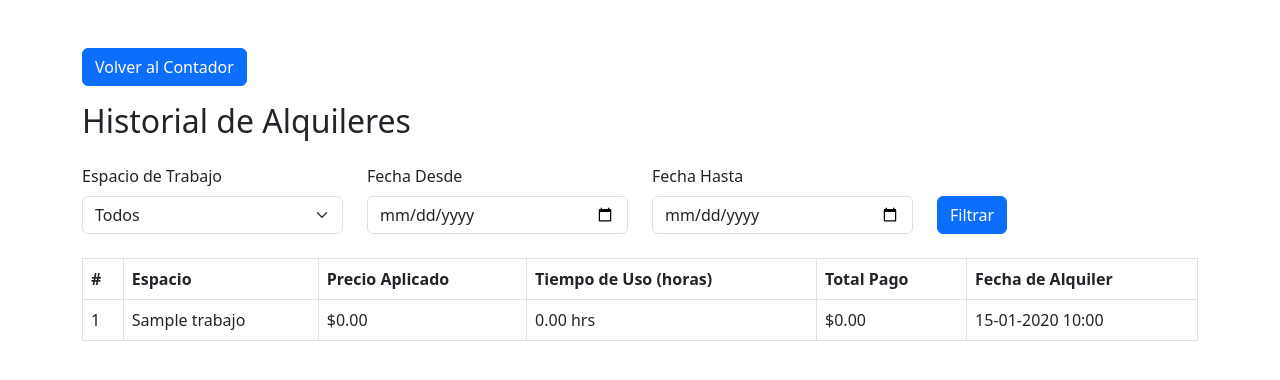
After one commit to NEWHZ/contador, a CodeIgniter app: page /contador/alquiler/filtrarHistorial in a window 1280 px wide. The commit adds this page. Shown: the top 380 px of the page. Run offline with CodeIgniter, Linux system fonts and the light colour scheme; tables that the repository leaves empty or names only in its code hold one stand-in row (values such as "Sample post"); data that the repository does not hold is empty.

Commit message:
Conexion de historial y contador

```diff
--- a/application/config/routes.php
+++ b/application/config/routes.php
@@ -52,3 +52,10 @@ $route['categorias/store'] = 'categorias/store';
 $route['categorias/edit/(:num)'] = 'categorias/edit/$1';
 $route['categorias/update/(:num)'] = 'categorias/update/$1';
 $route['categorias/delete/(:num)'] = 'categorias/delete/$1';
+
+
+
+$route['alquiler'] = 'alquiler/index';
+$route['alquiler/registrarAlquiler'] = 'alquiler/registrarAlquiler';
+$route['alquiler/historial'] = 'alquiler/historial';
+$route['alquiler/filtrarHistorial'] = 'alquiler/filtrarHistorial';
--- /dev/null
+++ b/application/controllers/Alquiler.php
@@ -0,0 +1,71 @@
+<?php
+defined('BASEPATH') OR exit('No direct script access allowed');
+
+class Alquiler extends CI_Controller {
+
+    public function __construct() {
+        parent::__construct();
+        $this->load->model('Alquiler_model'); // Cargar el modelo de alquiler
+        $this->load->helper('url');
+        $this->load->library('session');
+    }
+
+    // Método predeterminado (index) para redirigir al historial
+    public function index() {
+        redirect('alquiler/historial');
+    }
+
+  // Método para registrar el alquiler
+public function registrarAlquiler() {
+    // Log para verificar que el método se llama
+    log_message('info', 'registrarAlquiler method called.');
+
+    $espacio_id = $this->input->post('espacio_id');
+    $tiempo_uso = $this->input->post('tiempo_uso'); // Tiempo en horas
+
+    // Verificar que los datos están llegando
+    log_message('info', 'Datos recibidos - Espacio ID: ' . $espacio_id . ' Tiempo de uso: ' . $tiempo_uso);
+
+    // Obtener el precio por hora del espacio
+    $precio_aplicado = $this->Alquiler_model->obtenerPrecioCategoria($espacio_id);
+    $total_pago = $precio_aplicado * $tiempo_uso;
+
+    // Datos para guardar en la tabla historial_alquiler
+    $data = array(
+        'espacio_id' => $espacio_id,
+        'precio_aplicado' => $precio_aplicado,
+        'tiempo_uso' => $tiempo_uso,
+        'total_pago' => $total_pago
+    );
+
+    // Log de los datos que se van a insertar
+    log_message('info', 'Datos a guardar: ' . json_encode($data));
+
+    // Guardar el registro en la base de datos
+    if ($this->Alquiler_model->guardarAlquiler($data)) {
+        log_message('info', 'Alquiler registrado con éxito.');
+        echo json_encode(array('status' => 'success', 'message' => 'Alquiler registrado con éxito'));
+    } else {
+        log_message('error', 'Error al registrar el alquiler.');
+        echo json_encode(array('status' => 'error', 'message' => 'Error al registrar el alquiler'));
+    }
+}
+
+    // Método para mostrar el historial de alquileres
+    public function historial() {
+        $data['historial'] = $this->Alquiler_model->getHistorialAlquiler();
+        $this->load->view('alquiler/historial', $data);
+    }
+
+    // Método opcional para aplicar filtros al historial
+    public function filtrarHistorial() {
+        $filters = array(
+            'espacio_id' => $this->input->post('espacio_id'),
+            'fecha_desde' => $this->input->post('fecha_desde'),
+            'fecha_hasta' => $this->input->post('fecha_hasta')
+        );
+
+        $data['historial'] = $this->Alquiler_model->filtrarHistorial($filters);
+        $this->load->view('alquiler/historial', $data);
+    }
+}
--- /dev/null
+++ b/application/models/Alquiler_model.php
@@ -0,0 +1,65 @@
+<?php
+defined('BASEPATH') OR exit('No direct script access allowed');
+
+class Alquiler_model extends CI_Model {
+
+    public function __construct() {
+        parent::__construct();
+        $this->load->database();
+    }
+
+    // Obtener el precio de la categoría del espacio
+    public function obtenerPrecioCategoria($espacio_id) {
+        $this->db->select('categorias.precio');
+        $this->db->from('espacios_trabajo');
+        $this->db->join('categorias', 'espacios_trabajo.categoria_id = categorias.id');
+        $this->db->where('espacios_trabajo.id', $espacio_id);
+        $query = $this->db->get();
+
+        if ($query->num_rows() > 0) {
+            return $query->row()->precio;
+        }
+        return 0;
+    }
+
+    // Guardar el registro del alquiler en historial_alquiler
+    public function guardarAlquiler($data) {
+        // Log para verificar los datos que se intentan guardar
+        log_message('info', 'Intentando guardar los datos: ' . json_encode($data));
+
+        return $this->db->insert('historial_alquiler', $data);
+    }
+
+
+    // Obtener el historial de alquileres con información del espacio
+    public function getHistorialAlquiler() {
+        $this->db->select('historial_alquiler.*, espacios_trabajo.nombre as nombre_espacio');
+        $this->db->from('historial_alquiler');
+        $this->db->join('espacios_trabajo', 'historial_alquiler.espacio_id = espacios_trabajo.id');
+        $this->db->order_by('fecha_alquiler', 'DESC'); // Ordenar por fecha de alquiler descendente
+        $query = $this->db->get();
+        return $query->result_array();
+    }
+
+    // Opcional: Agregar un método para filtrar registros, por ejemplo, por espacio de trabajo o fecha
+    public function filtrarHistorial($filters) {
+        $this->db->select('historial_alquiler.*, espacios_trabajo.nombre as nombre_espacio');
+        $this->db->from('historial_alquiler');
+        $this->db->join('espacios_trabajo', 'historial_alquiler.espacio_id = espacios_trabajo.id');
+
+        // Aplicar filtros si se proporcionan
+        if (!empty($filters['espacio_id'])) {
+            $this->db->where('historial_alquiler.espacio_id', $filters['espacio_id']);
+        }
+        if (!empty($filters['fecha_desde'])) {
+            $this->db->where('historial_alquiler.fecha_alquiler >=', $filters['fecha_desde']);
+        }
+        if (!empty($filters['fecha_hasta'])) {
+            $this->db->where('historial_alquiler.fecha_alquiler <=', $filters['fecha_hasta']);
+        }
+
+        $this->db->order_by('fecha_alquiler', 'DESC');
+        $query = $this->db->get();
+        return $query->result_array();
+    }
+}
--- /dev/null
+++ b/application/views/alquiler/historial.php
@@ -0,0 +1,70 @@
+<!DOCTYPE html>
+<html lang="es">
+<head>
+    <meta charset="UTF-8">
+    <meta name="viewport" content="width=device-width, initial-scale=1.0">
+    <title>Historial de Alquileres</title>
+    <link href="https://cdn.jsdelivr.net/npm/bootstrap@5.3.0/dist/css/bootstrap.min.css" rel="stylesheet">
+</head>
+<body>
+<div class="container mt-5">
+<a href="<?= base_url('') ?>" class="btn btn-primary mb-3">Volver al Contador</a>
+    <h2 class="mb-4">Historial de Alquileres</h2>
+
+    <!-- Opcional: Formulario de filtro -->
+    <form method="POST" action="<?= base_url('alquiler/filtrarHistorial') ?>" class="mb-4">
+        <div class="row">
+            <div class="col-md-3">
+                <label for="espacio_id" class="form-label">Espacio de Trabajo</label>
+                <select class="form-select" name="espacio_id" id="espacio_id">
+                    <option value="">Todos</option>
+                    <?php foreach ($espacios as $espacio): ?>
+                        <option value="<?= $espacio['id'] ?>"><?= $espacio['nombre'] ?></option>
+                    <?php endforeach; ?>
+                </select>
+            </div>
+            <div class="col-md-3">
+                <label for="fecha_desde" class="form-label">Fecha Desde</label>
+                <input type="date" class="form-control" name="fecha_desde" id="fecha_desde">
+            </div>
+            <div class="col-md-3">
+                <label for="fecha_hasta" class="form-label">Fecha Hasta</label>
+                <input type="date" class="form-control" name="fecha_hasta" id="fecha_hasta">
+            </div>
+            <div class="col-md-3 d-flex align-items-end">
+                <button type="submit" class="btn btn-primary">Filtrar</button>
+            </div>
+        </div>
+    </form>
+
+    <!-- Tabla del historial -->
+    <table class="table table-bordered">
+        <thead>
+            <tr>
+                <th>#</th>
+                <th>Espacio</th>
+                <th>Precio Aplicado</th>
+                <th>Tiempo de Uso (horas)</th>
+                <th>Total Pago</th>
+                <th>Fecha de Alquiler</th>
+            </tr>
+        </thead>
+        <tbody>
+            <?php foreach ($historial as $alquiler): ?>
+                <tr>
+                    <td><?= $alquiler['id'] ?></td>
+                    <td><?= $alquiler['nombre_espacio'] ?></td>
+                    <td>$<?= number_format($alquiler['precio_aplicado'], 2) ?></td>
+                    <td><?= number_format($alquiler['tiempo_uso'], 2) ?> hrs</td>
+                    <td>$<?= number_format($alquiler['total_pago'], 2) ?></td>
+                    <td><?= date('d-m-Y H:i', strtotime($alquiler['fecha_alquiler'])) ?></td>
+                </tr>
+            <?php endforeach; ?>
+        </tbody>
+    </table>
+</div>
+<!-- Incluir el script de temporizador en la vista de historial -->
+<script src="<?php echo base_url('assets/js/timer-core.js'); ?>"></script>
+
+</body>
+</html>
--- a/application/views/header.php
+++ b/application/views/header.php
@@ -10,7 +10,7 @@
     </div>
     <div class="d-flex align-items-center gap-3">
         <nav class="d-none d-md-flex gap-3">
-            <a class="text-dark" href="#">Historial</a>
+            <a class="text-dark" href="/contador/index.php/alquiler">Historial</a>
             <a class="text-dark" href="/contador/index.php/espacios">Dispositivos</a>
         </nav>
         <div class="d-flex align-items-center gap-2">
--- a/assets/js/timer-core.js
+++ b/assets/js/timer-core.js
@@ -1,10 +1,10 @@
 let timerInterval;
 let isStopwatch = false;
 let timeElapsed = 0;
-let countdownTime = 0; // El valor predeterminado eliminado
+let countdownTime = 0;
 let isPaused = true;
-let currentSpaceId = null; // ID de la ficha actual
-let pausedAt = null; // Hora en la que se pausó
+let currentSpaceId = null;
+let pausedAt = null;
 
 // Función que abre el modal con el temporizador correspondiente a una tarjeta
 function openTimerModal(spaceId) {
@@ -118,7 +118,11 @@ function setCustomCountdown() {
 	if (!isNaN(customTime) && customTime > 0) {
 		setCountdown(customTime);
 	} else {
-		alert("Please enter a valid number of seconds");
+		Swal.fire({
+			icon: "error",
+			title: "Error",
+			text: "Please enter a valid number of seconds",
+		});
 	}
 }
 
@@ -151,7 +155,13 @@ function startPauseTimer() {
 	localStorage.setItem(`timeElapsed_${currentSpaceId}`, timeElapsed); // Guardar el tiempo transcurrido
 	if (!isStopwatch) {
 		// Para countdown, guardar el tiempo restante exacto
-		const remainingTime = countdownTime - (timeElapsed || elapsedTime);
+		const remainingTime =
+			countdownTime -
+			Math.floor(
+				(new Date().getTime() -
+					parseInt(localStorage.getItem(`startTime_${currentSpaceId}`))) /
+					1000
+			);
 		localStorage.setItem(`countdownTime_${currentSpaceId}`, remainingTime);
 	}
 }
@@ -171,6 +181,42 @@ function startTimer() {
 	}, 1000);
 }
 
+// Intervalo para enviar datos al servidor
+let syncInterval = setInterval(() => {
+	if (!isPaused && currentSpaceId) {
+		syncTimerData();
+	}
+}, 10000); // Sincronizar cada 10 segundos
+
+function syncTimerData() {
+	// Verificar si ya se ha sincronizado para evitar duplicados
+	const alreadySynced = localStorage.getItem(`isSynced_${currentSpaceId}`);
+	if (alreadySynced === "true") {
+		return; // Si ya se ha sincronizado, no enviar nuevamente
+	}
+
+	const tiempoEnSegundos = isStopwatch
+		? timeElapsed
+		: countdownTime -
+		  Math.floor(
+				(new Date().getTime() -
+					parseInt(localStorage.getItem(`startTime_${currentSpaceId}`))) /
+					1000
+		  );
+
+	if (tiempoEnSegundos > 0) {
+		registrarAlquiler(currentSpaceId, tiempoEnSegundos)
+			.then((response) => {
+				console.log("Sincronización exitosa con la BD:", response);
+				// Marcar como sincronizado
+				localStorage.setItem(`isSynced_${currentSpaceId}`, "true");
+			})
+			.catch((error) => {
+				console.error("Error al sincronizar con la BD:", error);
+			});
+	}
+}
+
 // Pausa el temporizador
 function pauseTimer() {
 	clearInterval(timerInterval);
@@ -179,7 +225,13 @@ function pauseTimer() {
 		localStorage.setItem(`timeElapsed_${currentSpaceId}`, timeElapsed);
 	} else {
 		// Para countdown, guardar el tiempo restante exacto
-		const remainingTime = countdownTime - timeElapsed;
+		const remainingTime =
+			countdownTime -
+			Math.floor(
+				(new Date().getTime() -
+					parseInt(localStorage.getItem(`startTime_${currentSpaceId}`))) /
+					1000
+			);
 		localStorage.setItem(`countdownTime_${currentSpaceId}`, remainingTime);
 	}
 }
@@ -193,6 +245,7 @@ function resetTimer() {
 	localStorage.removeItem(`timeElapsed_${currentSpaceId}`);
 	localStorage.removeItem(`pausedAt_${currentSpaceId}`);
 	localStorage.removeItem(`countdownTime_${currentSpaceId}`);
+	localStorage.removeItem(`isSynced_${currentSpaceId}`); // Limpiar la bandera de sincronización
 
 	timeElapsed = 0;
 	countdownTime = 0;
@@ -206,7 +259,6 @@ function resetTimer() {
 	pausedAt = null;
 }
 
-// Calcula y muestra el tiempo actual
 function calculateAndDisplayTime() {
 	const startTime = parseInt(
 		localStorage.getItem(`startTime_${currentSpaceId}`)
@@ -229,16 +281,39 @@ function calculateAndDisplayTime() {
 		if (remainingTime <= 0) {
 			clearInterval(timerInterval);
 			document.getElementById("timer-display").textContent = "00:00:00";
-			alert("Countdown finished!");
+
+			// Registrar el tiempo solo si es mayor a cero
+			if (countdownTime > 0) {
+				registrarAlquiler(currentSpaceId, countdownTime) // Usar el tiempo total del countdown
+					.then(() => {
+						// Mostrar alerta y cerrar el modal automáticamente
+						Swal.fire({
+							icon: "info",
+							title: "Countdown finalizado",
+							text: "El tiempo del temporizador ha finalizado.",
+							confirmButtonText: "Aceptar",
+							timer: 2000, // Cerrar la alerta después de 2 segundos
+							timerProgressBar: true,
+						}).then(() => {
+							// Cerrar el modal si está abierto
+							$("#timerModal").modal("hide");
+						});
+					})
+					.catch((error) => {
+						console.error("Error al registrar el alquiler:", error);
+					});
+			}
+
 			resetTimer();
 		} else {
+			// Guardar el tiempo restante correctamente
+			localStorage.setItem(`countdownTime_${currentSpaceId}`, remainingTime);
 			timeElapsed = countdownTime - remainingTime; // Guardar el tiempo transcurrido correctamente
 			document.getElementById("timer-display").textContent =
 				formatTime(remainingTime);
 		}
 	}
 }
-
 // Actualiza el display al cargar
 function updateDisplay() {
 	if (isStopwatch) {
@@ -264,3 +339,106 @@ function formatTime(seconds) {
 		.toString()
 		.padStart(2, "0")}:${secs.toString().padStart(2, "0")}`;
 }
+
+function terminarStopwatch() {
+	// Detener el temporizador
+	clearInterval(timerInterval);
+
+	// Obtener el tiempo total en segundos
+	const tiempoEnSegundos = timeElapsed;
+
+	// Verificar si el tiempo es mayor a 0 antes de registrar
+	if (tiempoEnSegundos <= 0) {
+		Swal.fire({
+			icon: "error",
+			title: "Error",
+			text: "No se puede registrar un alquiler con tiempo cero.",
+		});
+		return;
+	}
+
+	// Llamar a la función para registrar el alquiler
+	registrarAlquiler(currentSpaceId, tiempoEnSegundos)
+		.then((response) => {
+			// Marcar como sincronizado
+			localStorage.setItem(`isSynced_${currentSpaceId}`, "true");
+
+			// Mostrar alerta de SweetAlert2
+			Swal.fire({
+				icon: "success",
+				title: "Alquiler registrado",
+				text: "El tiempo ha sido registrado con éxito.",
+				confirmButtonText: "Aceptar",
+			}).then(() => {
+				// Cerrar el modal
+				$("#timerModal").modal("hide");
+				// Resetear el temporizador
+				resetTimer();
+			});
+		})
+		.catch((error) => {
+			Swal.fire({
+				icon: "error",
+				title: "Error",
+				text: "Hubo un problema al registrar el alquiler. Por favor, inténtalo de nuevo.",
+			});
+		});
+}
+
+// Función para registrar el alquiler en la base de datos
+function registrarAlquiler(espacioId, tiempoEnSegundos) {
+	return new Promise((resolve, reject) => {
+		// Evitar enviar datos con tiempo 0
+		if (tiempoEnSegundos <= 0) {
+			reject("No se puede registrar un alquiler con tiempo cero.");
+			return;
+		}
+
+		// Convertir el tiempo a horas
+		const horas = tiempoEnSegundos / 3600;
+
+		console.log("Datos enviados:", { espacioId, tiempoEnSegundos, horas });
+
+		$.ajax({
+			url: baseURL + "alquiler/registrarAlquiler", // Usar la URL base definida
+			type: "POST",
+			data: {
+				espacio_id: espacioId,
+				tiempo_uso: horas,
+				sync: true, // Indicar que esta es una sincronización periódica
+			},
+			success: function (response) {
+				console.log("Respuesta del servidor:", response);
+
+				try {
+					const result = JSON.parse(response);
+					if (result.status === "success") {
+						resolve(result);
+					} else {
+						reject(result.message);
+					}
+				} catch (e) {
+					console.error("Error al procesar la respuesta:", e);
+					reject("Hubo un problema al registrar el alquiler.");
+				}
+			},
+			error: function (error) {
+				console.error("Error al registrar el alquiler:", error);
+				reject("Error al conectar con el servidor.");
+			},
+		});
+	});
+}
+
+// Manejo de eventos de navegación
+window.addEventListener("beforeunload", () => {
+	if (currentSpaceId) {
+		syncTimerData(); // Enviar una actualización final al servidor
+	}
+});
+
+document.addEventListener("visibilitychange", () => {
+	if (document.visibilityState === "hidden" && currentSpaceId) {
+		syncTimerData(); // Enviar datos cuando la pestaña se oculta
+	}
+});
```
Also changed, not shown: application/views/contador.php (+11 -0 lines).
